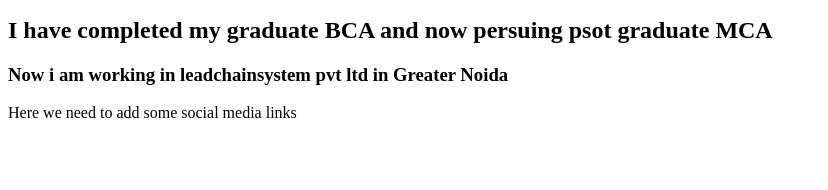
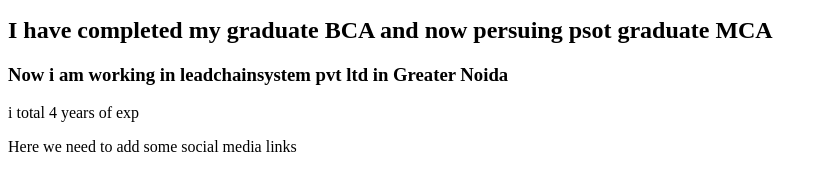
Before and after one commit to yashvantk623/yashvant_yadav_portfolio, a plain HTML site: page index.html in a window 1280 px wide. Shown: the part 110-300 px from the top of the page, without its empty margins (0-828 px from the left). Drawn offline with Linux system fonts and the light colour scheme.

Commit message:
added experiences
i have overall 4 years of exp but in IT only 1.5 yrs

Co-Authored-By: Yasuo Itabashi <11501+yas@users.noreply.github.com>

```diff
--- a/index.html
+++ b/index.html
@@ -15,6 +15,7 @@
 <h1>Qualification</h1>
 <h2>I have completed my graduate BCA and now persuing psot graduate MCA</h2>
 <h3>Now i am working in leadchainsystem pvt ltd in Greater Noida</h3>
+<h4f>i total 4 years of exp</h4f>
 </hgroup>
 </section>
 <footer>
```
